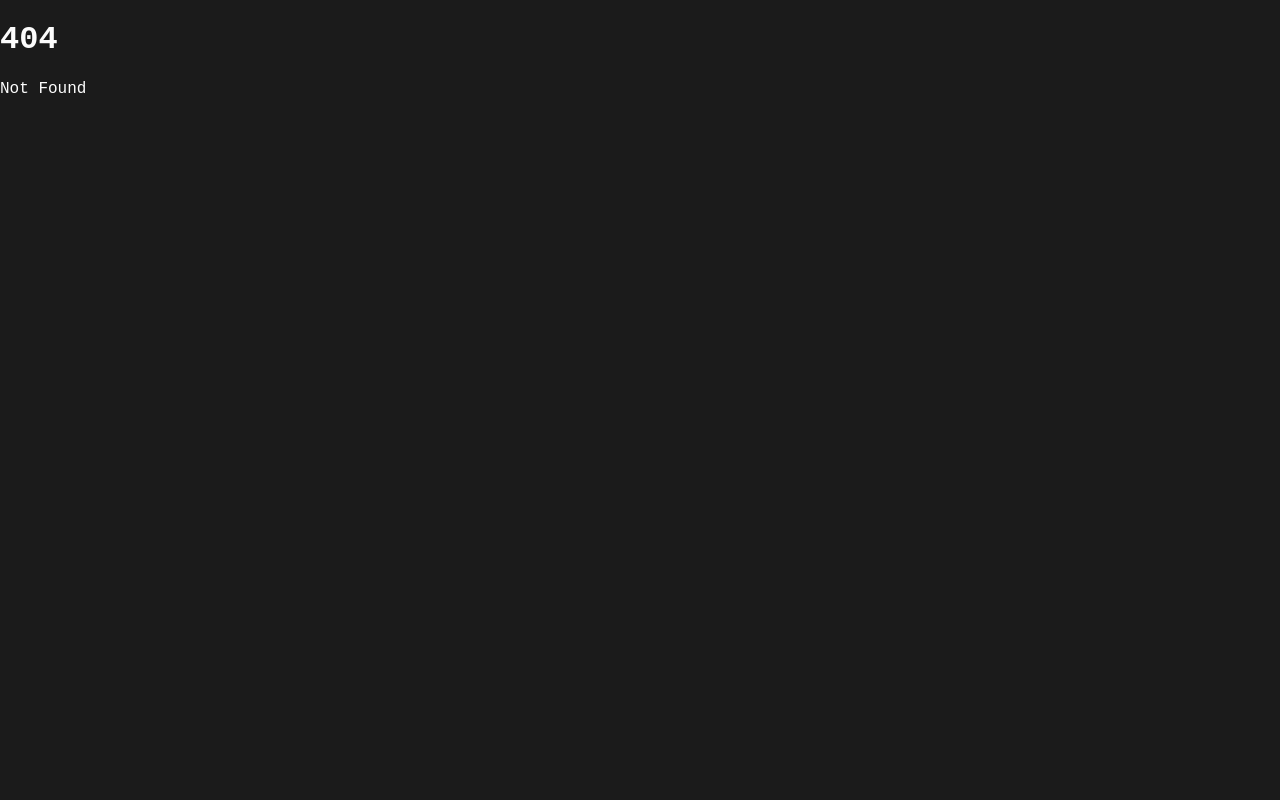
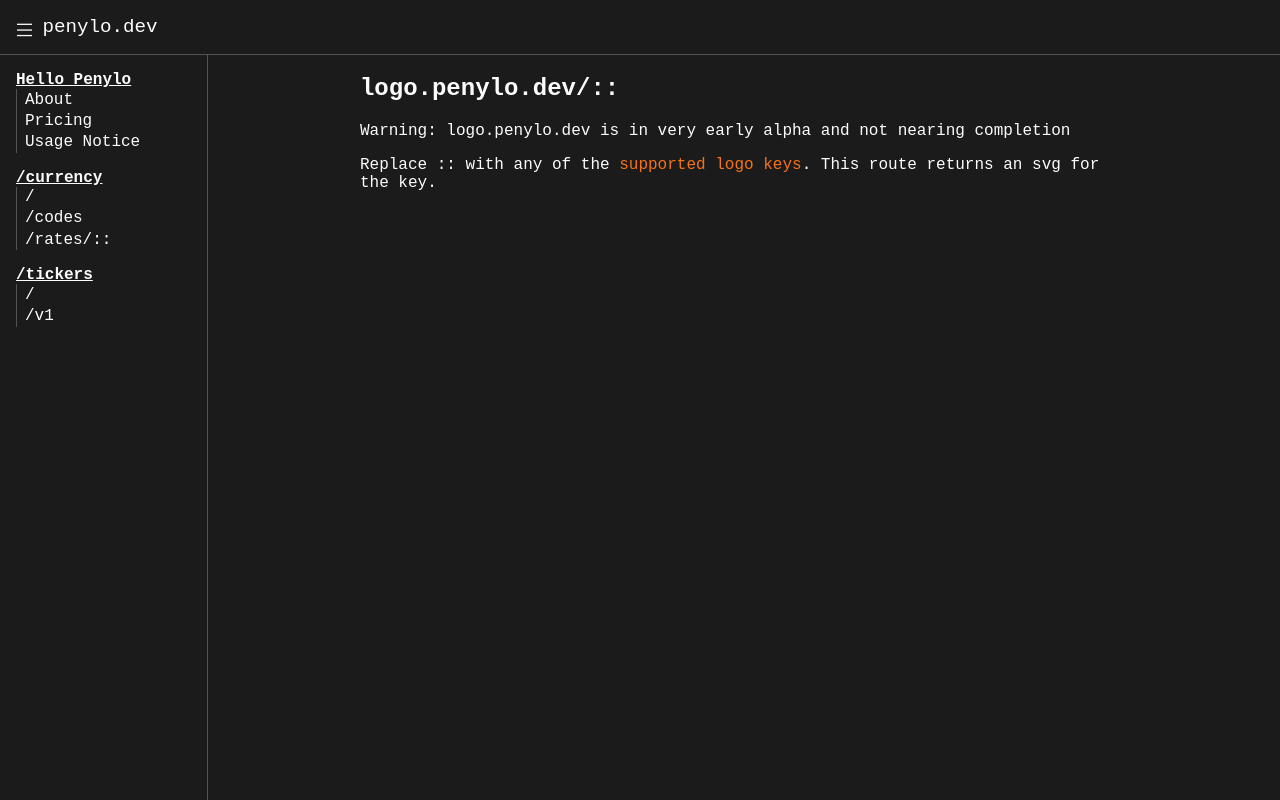
Before and after one commit to CoasterFan5/penylo.dev, a SvelteKit app: page /logos in a window 1280 px wide. Before the commit this address had no page. Built offline with nearby package versions, Linux system fonts and the light colour scheme.

Commit message:
add hidden logo docs

```diff
--- /dev/null
+++ b/src/routes/(docs)/logos/+page.svelte
@@ -0,0 +1,12 @@
+<script>
+	import Link from '$lib/components/Link.svelte';
+</script>
+
+<h2>logo.penylo.dev/::</h2>
+
+<p>Warning: logo.penylo.dev is in very early alpha and not nearing completion</p>
+
+<p>
+	Replace :: with any of the <Link href="/logos/list.json">supported logo keys</Link>. This route
+	returns an svg for the key.
+</p>
```
Also changed, not shown: src/routes/(docs)/logos/list.json/+page.svelte (added, +9 -0 lines).
